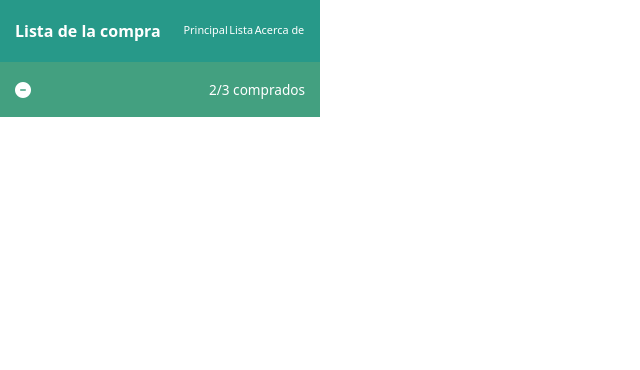
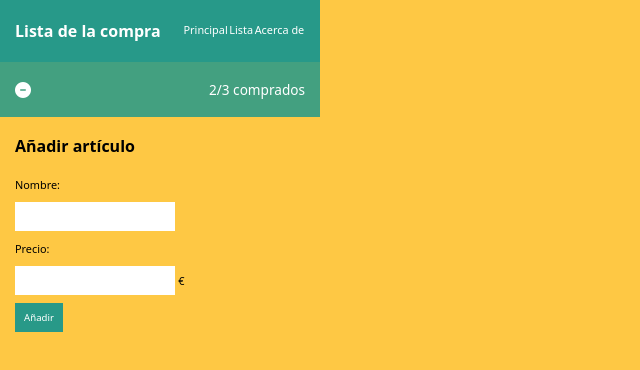
Before and after one commit to ivanaguiglez/202309-w4ch3-ivan-aguilar, a plain HTML site: page index.html in a window 1280 px wide. Shown: the whole page, without its empty margins (0-640 px from the left). Drawn offline with Linux system fonts and the light colour scheme; a web font is replaced by a local one.

Commit message:
Add form

```diff
--- a/index.html
+++ b/index.html
@@ -30,6 +30,16 @@
       <i class="fa-solid fa-circle-minus icon"></i>
       <span>2/3 comprados</span>
     </div>
+    <section>
+      <h2>Añadir artículo</h2>
+      <form class="form-container">
+        <label for="name">Nombre:</label>
+        <input type="text" id="name">
+        <label for="price">Precio:</label>
+        <span><input type="number" id="price">€</span>
+        <button class="button-add">Añadir</button>
+      </form>
+    </section>
   </main>
 </body>
 
--- a/styles/styles.css
+++ b/styles/styles.css
@@ -11,6 +11,8 @@
 
 body {
   width: 320px;
+  color: #000;
+  background-color: #fec844;
 }
 
 body,
@@ -77,3 +79,52 @@ div {
 .icon {
   font-size: 1rem;
 }
+
+section {
+  padding: 18px 15px;
+}
+
+h2 {
+  font-family: system-ui, -apple-system, BlinkMacSystemFont, "Segoe UI", Roboto,
+    Oxygen, Ubuntu, Cantarell, "Open Sans", "Helvetica Neue", sans-serif;
+  font-size: 1rem;
+  padding-bottom: 10px;
+}
+
+form {
+  font-family: system-ui, -apple-system, BlinkMacSystemFont, "Segoe UI", Roboto,
+    Oxygen, Ubuntu, Cantarell, "Open Sans", "Helvetica Neue", sans-serif;
+  font-size: 0.68rem;
+  font-weight: 300;
+  display: flex;
+  flex-direction: column;
+}
+
+[type="number"]::after {
+  content: "€";
+  color: #fff;
+}
+
+label {
+  padding: 10px 0;
+}
+
+form input {
+  width: 10rem;
+  height: 1.8rem;
+  border: 0;
+  margin-right: 0.2rem;
+}
+
+button {
+  font-family: system-ui, -apple-system, BlinkMacSystemFont, "Segoe UI", Roboto,
+    Oxygen, Ubuntu, Cantarell, "Open Sans", "Helvetica Neue", sans-serif;
+  background-color: #289988;
+  color: #fff;
+  margin-top: 8px;
+  padding: 8px 5px;
+  width: 3rem;
+  font-size: 0.6rem;
+  font-weight: 300;
+  border: 0;
+}
```
